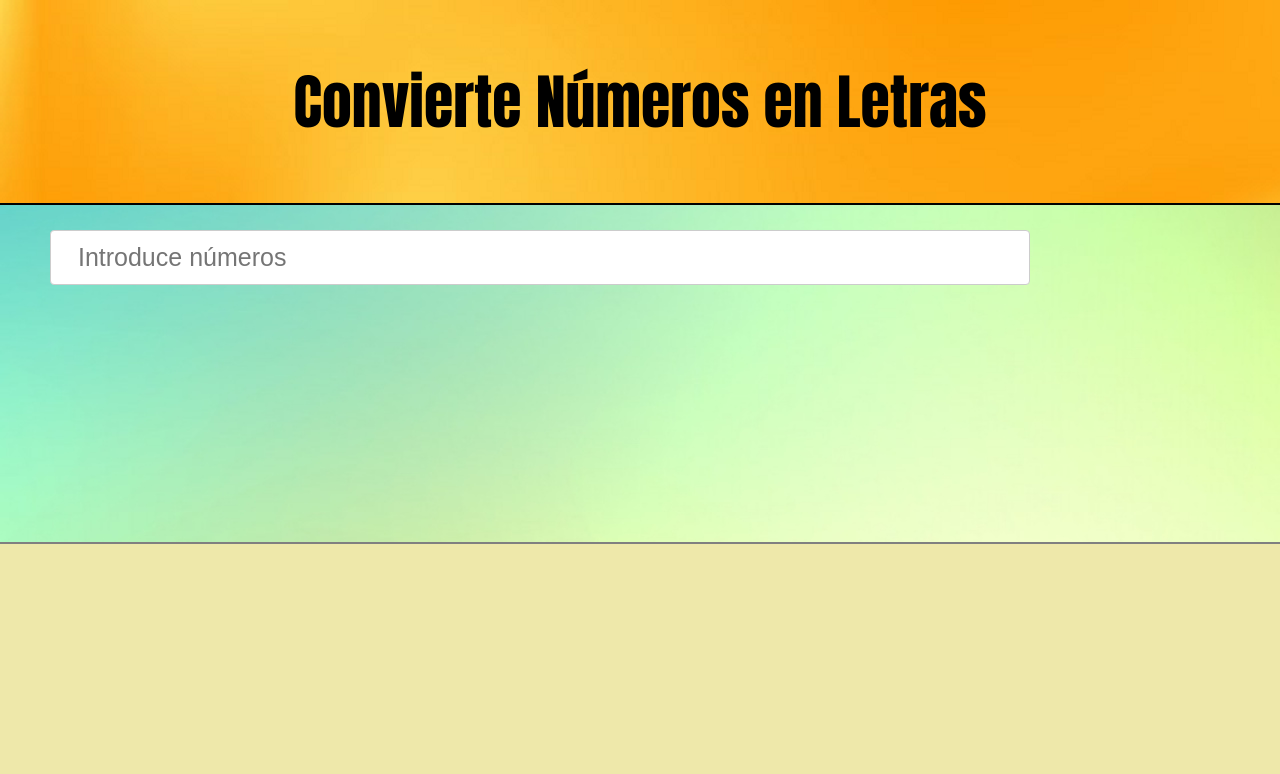
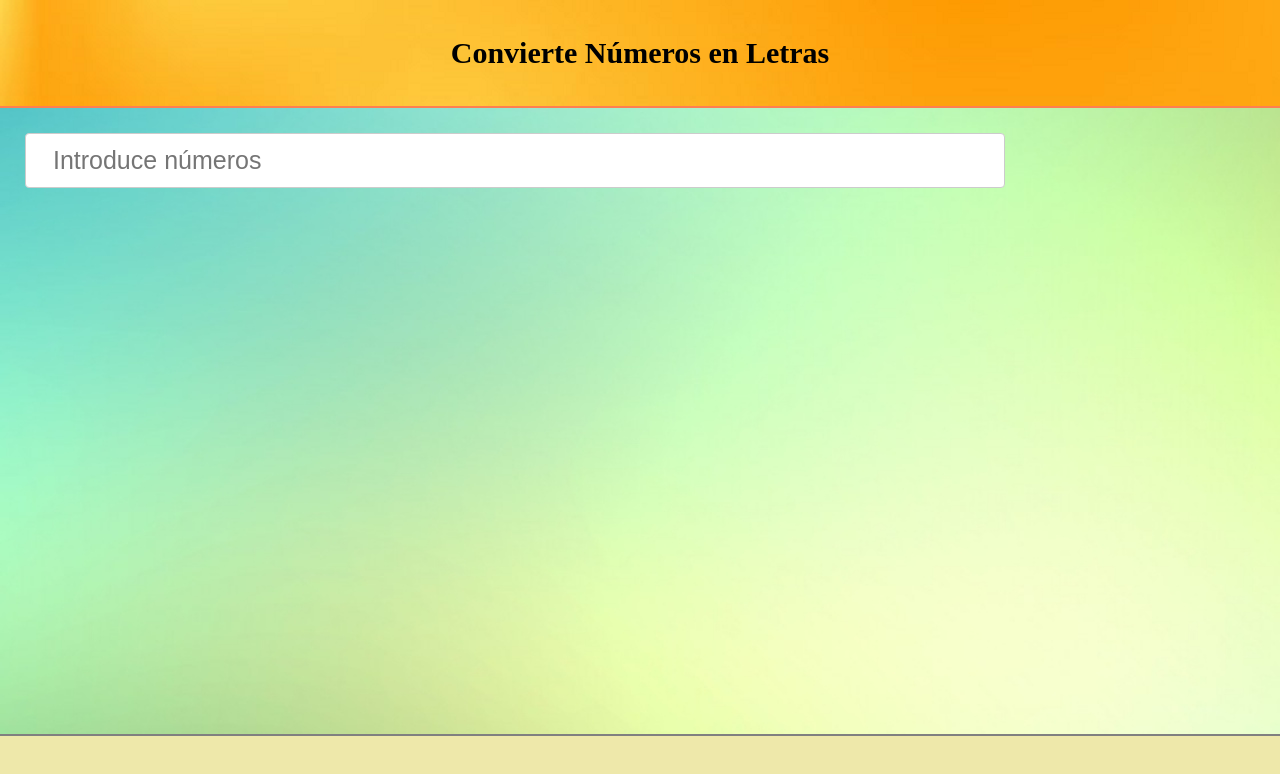
Before and after one commit to andresperezceron/n2h, a website built with webpack: page index.html in a window 1280 px wide. Built offline with nearby package versions, Linux system fonts and the light colour scheme.

Commit message:
index.css

```diff
--- a/index.css
+++ b/index.css
@@ -6,28 +6,27 @@ body {
 }
 
 p {
-    margin-left: 2em;
-    width: 80%;
-    font-size: 33px;
+    margin-left: 1em;
+    width: 50%;
+    font-size: 25px;
 }
+
 header {
     text-align: center;
-    border-bottom: 2px solid black;
+    border-bottom: 2px solid coral;
     background-image: url("images/header.png");
-    background-color: khaki;
     padding: 1em;
 }
 
 h1 {
-    font-size: 60px;
-    font-family: Impact, Charcoal, sans-serif;
+    font-size: 30px;
 }
 
 input[type=text] {
     font-size: 25px;
     width: 980px;
     padding: 12px 20px;
-    margin-left: 2em;
+    margin-left: 1em;
     margin-top: 1em;
     display: inline-block;
     border: 1px solid #ccc;
@@ -37,7 +36,7 @@ input[type=text] {
 
 footer {
     background-color: palegoldenrod;
-    padding: 8em;
+    padding: 2em;
     width: 100%;
     bottom: 0;
     position:fixed;
```
